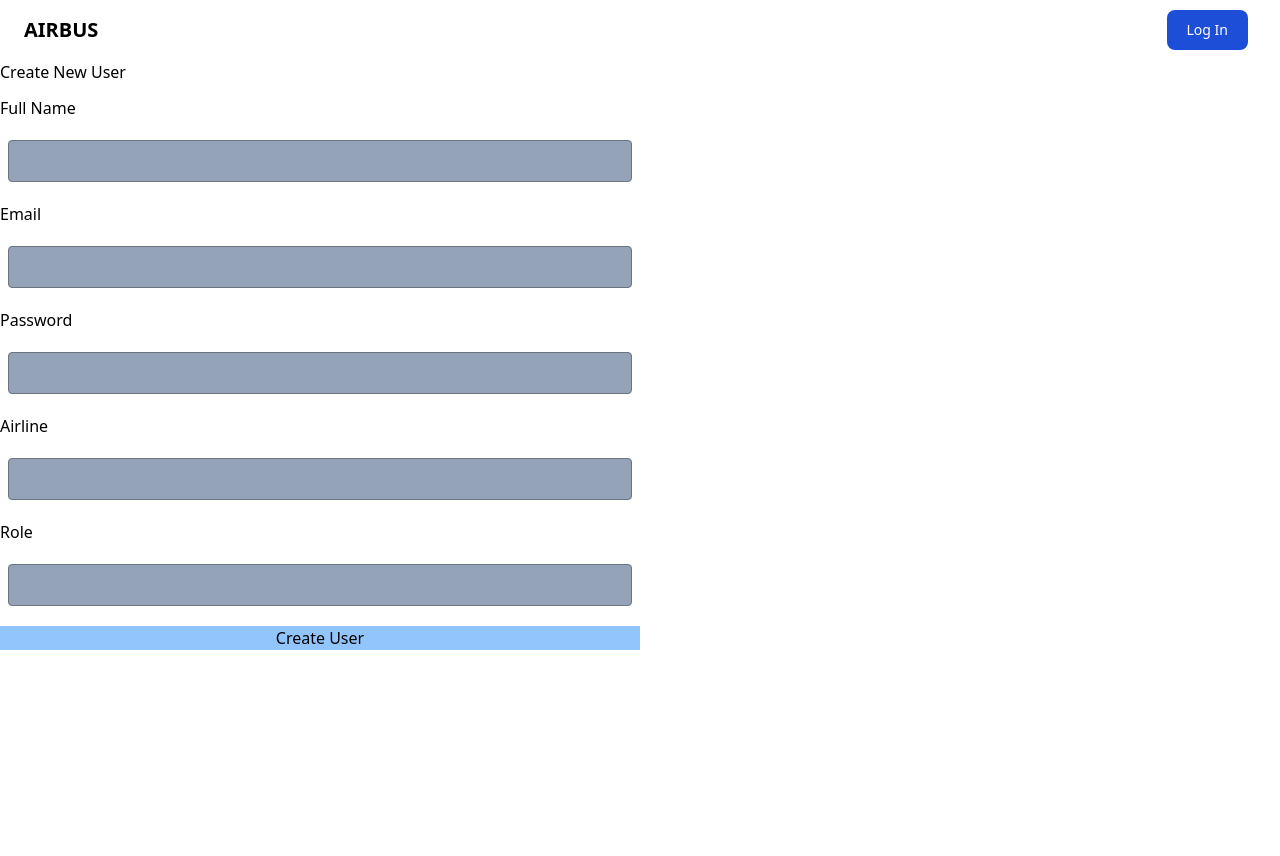
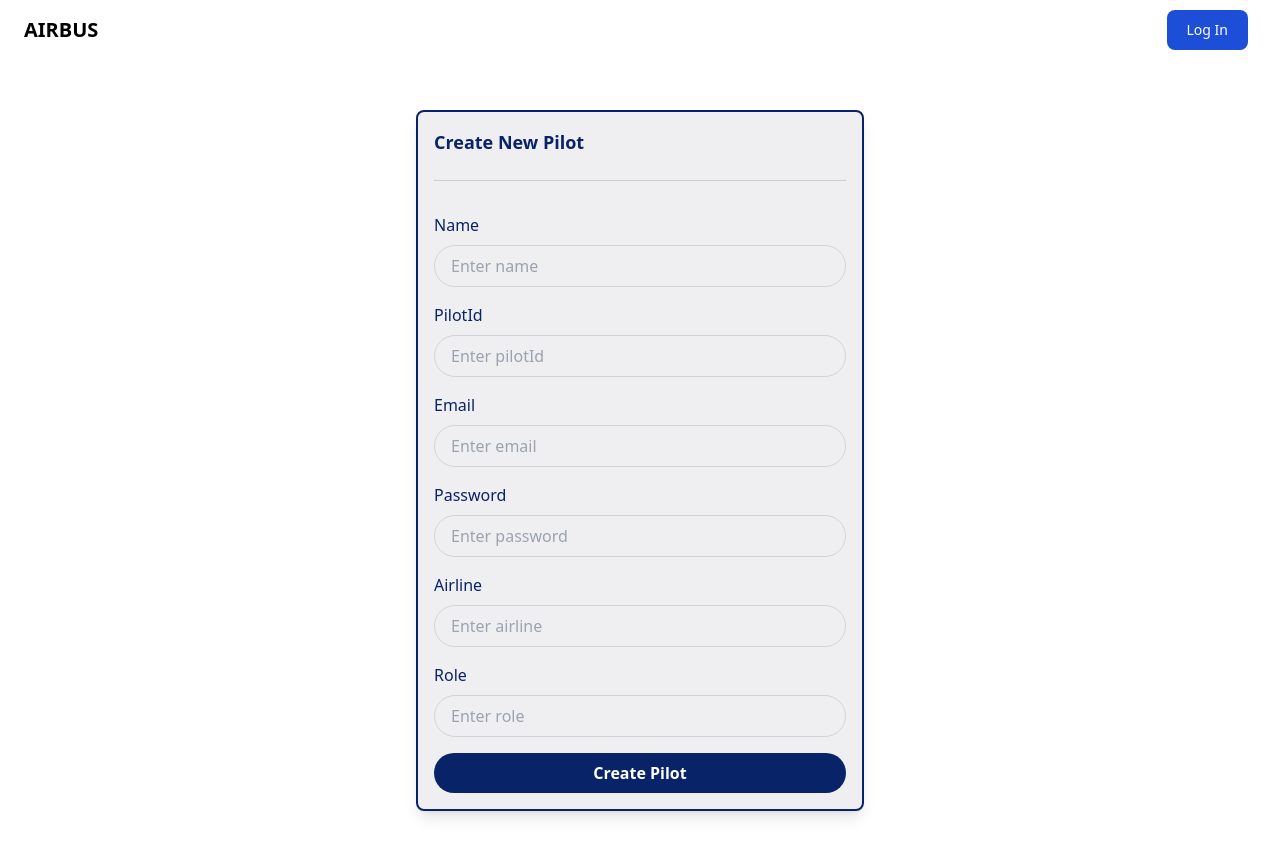
Before and after one commit to ashutoshtiwari8172/SkyRouteAI-Flight-Route-Optimization-and-Risk-Mitigation-Using-Machine-Learning-Models, a Next.js app: page /CreatePilot in a window 1280 px wide. Shown: the top 856 px of the page. Before the commit the page ends 800 px from the top, so only its background shows below. Built offline with nearby package versions, Linux system fonts and the light colour scheme; no server answers.

Commit message:
chore: Add pilotId field to Pilot model and update PilotForm component

```diff
--- a/app/(components)/PilotForm.jsx
+++ b/app/(components)/PilotForm.jsx
@@ -1,5 +1,4 @@
 "use client";
-
 import { useRouter } from "next/navigation";
 import React, { useState } from "react";
 
@@ -8,102 +7,96 @@ const PilotForm = () => {
   const [formData, setFormData] = useState({});
   const [errorMessage, setErrorMessage] = useState("");
 
-  const handleChange = (e) => {
-    const value = e.target.value;
-    const name = e.target.name;
-    setFormData((prevState) => ({
-      ...prevState,
-      [name]: value,
-    }));
+  const handleChange = (event) => {
+    const { name, value } = event.target;
+    setFormData((prevState) => ({ ...prevState, [name]: value }));
   };
 
-  const handleSubmit = async (e) => {
-    e.preventDefault();
+  const handleSubmit = async (event) => {
+    event.preventDefault();
     setErrorMessage("");
+
     const res = await fetch("/api/Pilots", {
       method: "POST",
+      headers: { "Content-Type": "application/json" },
       body: JSON.stringify({ formData }),
-      "content-type": "application/json",
     });
 
     if (!res.ok) {
       const response = await res.json();
       setErrorMessage(response.message);
-    }
-    else
-    {
+    } else {
       router.refresh();
       router.push("/");
     }
   };
 
   return (
-    <>
+    <div className="form-container flex items-center justify-center min-h-screen">
       <form
         onSubmit={handleSubmit}
-        method="post"
-        className="flex flex-col gap-3 w-1/2"
+        className="flex flex-col gap-4 p-4 rounded-lg shadow-lg w-full max-w-md"
+        style={{
+          background: "rgba(235, 236, 238, 0.8)",
+          backdropFilter: "blur(10px)",
+          borderColor: "#092368",
+          borderWidth: "2px",
+          borderStyle: "solid",
+          color: "#092368",
+        }}
       >
-        <h1>Create New User</h1>
-        <label>Full Name</label>
-        <input
-          id="name"
-          name="name"
-          type="text"
-          onChange={handleChange}
-          required={true}
-          value={formData.name}
-          className="m-2 bg-slate-400 rounded"
-        />
-        <label>Email</label>
-        <input
-          id="email"
-          name="email"
-          type="text"
-          onChange={handleChange}
-          required={true}
-          value={formData.email}
-          className="m-2 bg-slate-400 rounded"
-        />
-        <label>Password</label>
-        <input
-          id="password"
-          name="password"
-          type="password"
-          onChange={handleChange}
-          required={true}
-          value={formData.password}
-          className="m-2 bg-slate-400 rounded"
-        />
-          <label>Airline</label>
-        <input
-          id="airline"
-          name="airline"
-          type="text"
-          onChange={handleChange}
-          required={true}
-          value={formData.airline}
-          className="m-2 bg-slate-400 rounded"
-        />
-         <label>Role</label>
-        <input
-          id="role"
-          name="role"
-          type="text"
-          onChange={handleChange}
-          required={true}
-          value={formData.role}
-          className="m-2 bg-slate-400 rounded"
-        />
-
+        <h1 className="text-lg font-bold mb-2">Create New Pilot</h1>
+        <div
+          style={{
+            width: "100%",
+            height: "1px",
+            backgroundColor: "rgba(128, 128, 128, 0.3)",
+            marginBottom: "16px",
+          }}
+        ></div>
+        {["name","pilotId", "email", "password", "airline", "role"].map((field) => (
+          <div key={field} className="input-wrapper">
+            <label
+              htmlFor={field}
+              className="font-medium"
+              style={{ color: "#092368", display: "block", marginBottom: "8px" }}
+            >
+              {field.charAt(0).toUpperCase() + field.slice(1)}
+            </label>
+            <input
+              id={field}
+              name={field}
+              type={field === "password" ? "password" : "text"}
+              onChange={handleChange}
+              required
+              placeholder={`Enter ${field}`}
+              className="input bg-transparent rounded-full py-2 px-4 border"
+              style={{
+                borderColor: "#D3D3D3",
+                borderWidth: "1px",
+                transition: "border-color 0.4s ease-in-out, border-width 0.4s ease-in-out",
+                width: "100%",
+              }}
+              onFocus={(e) => {
+                e.target.style.borderColor = "#092368";
+                e.target.style.borderWidth = "2px";
+              }}
+              onBlur={(e) => {
+                e.target.style.borderColor = "#D3D3D3";
+                e.target.style.borderWidth = "1px";
+              }}
+            />
+          </div>
+        ))}
         <input
           type="submit"
-          value="Create User"
-          className="bg-blue-300 hover:bg-blue-100"
+          value="Create Pilot"
+          className="bg-blue-500 hover:bg-blue-400 text-white font-bold py-2 px-4 rounded-full cursor-pointer"
+          style={{ background: "#092368" }}
         />
       </form>
       <p className="text-red-500">{errorMessage}</p>
-    </>
+    </div>
   );
 };
 
--- a/app/(models)/Pilot.js
+++ b/app/(models)/Pilot.js
@@ -6,6 +6,7 @@ mongoose.Promise = global.Promise;
 const PilotSchema = new Schema(
   {
     name: String,
+    pilotId: String,
     email: String,
     password: String,
     airline: String,
```
Also changed, not shown: app/flight/[id]/page.jsx (+163 -3 lines).
